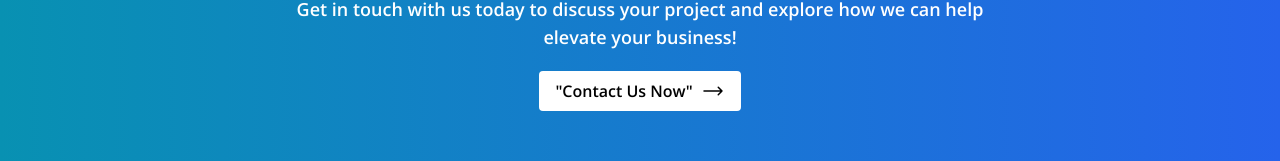
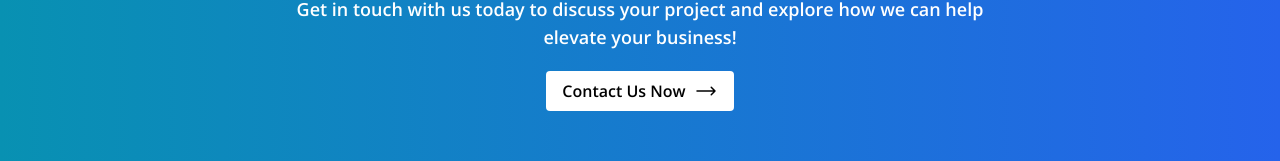
Before and after one commit to lmigonzalez/health-site-solutions, a Next.js app: page / in a window 1280 px wide. Shown: the part 3070-3231 px from the top of the page. Built offline with nearby package versions, Linux system fonts and the light colour scheme.

Commit message:
articles page

```diff
--- a/src/sections/CallToAction.tsx
+++ b/src/sections/CallToAction.tsx
@@ -21,7 +21,7 @@ export default function CallToAction() {
               href={"/contact"}
               className="m-auto flex w-fit items-center gap-2 rounded bg-white px-4 py-2 font-semibold text-black transition-all hover:bg-sky-900 hover:text-white"
             >
-              "Contact Us Now"
+              Contact Us Now
               <svg
                 xmlns="http://www.w3.org/2000/svg"
                 fill="none"
```
